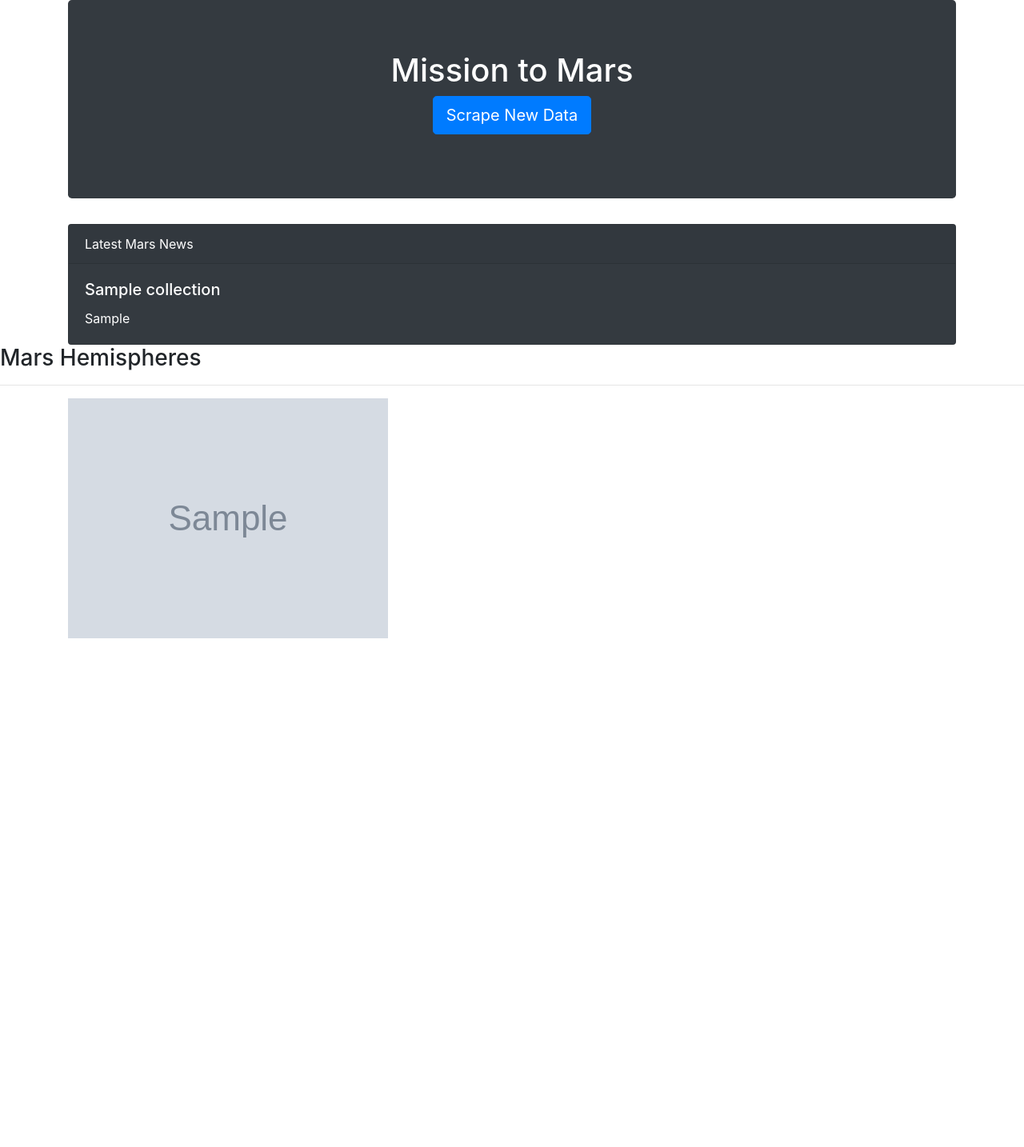
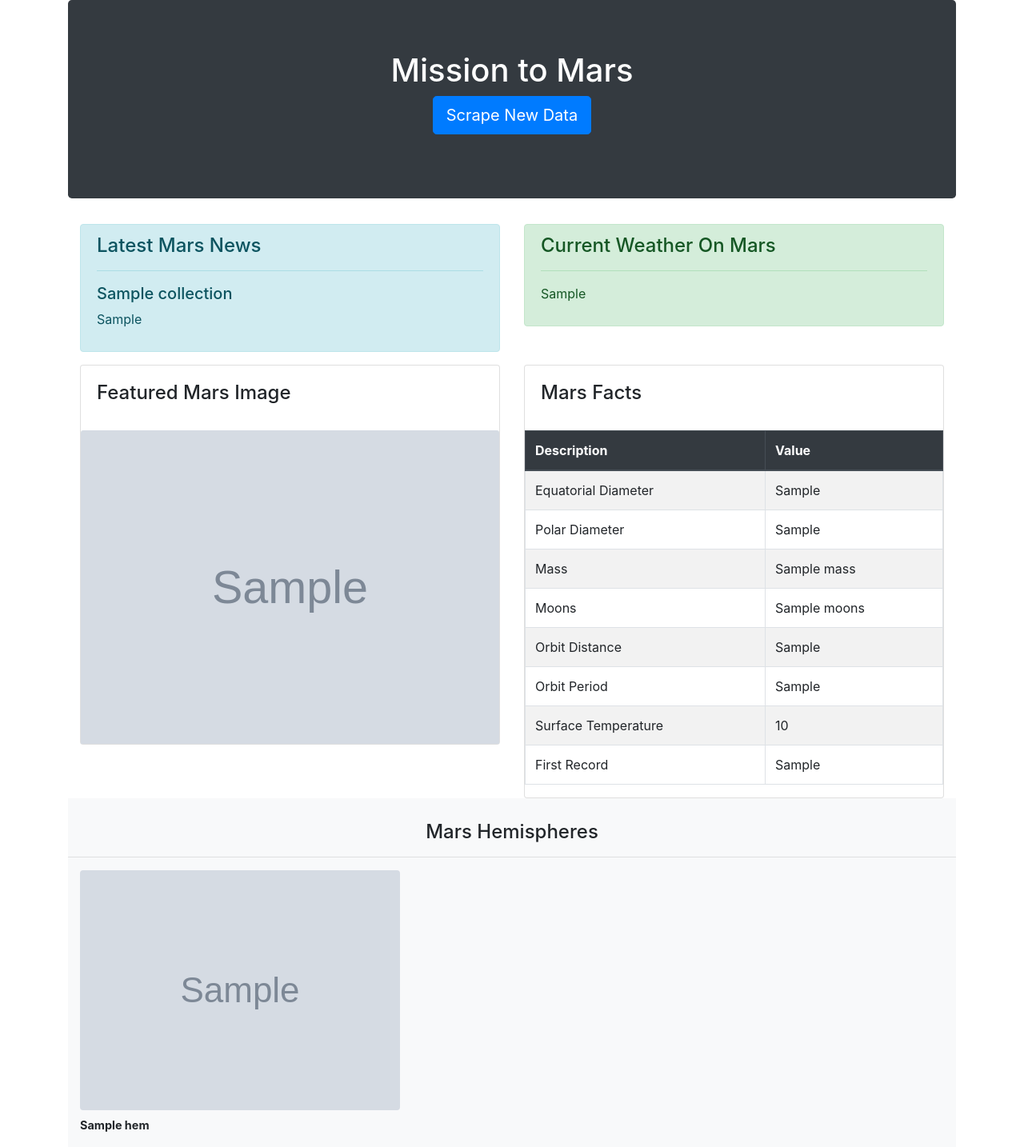
Before and after one commit to anulkar/web-scraping-challenge, a Flask app: page / in a window 1280 px wide. Shown: the whole page at 80% size. Before the commit the page ends 798 px from the top, so only its background shows below. Run offline with Flask 2, Linux system fonts and the light colour scheme; grey boxes marked "Sample" are stand-in pictures; a database or web service that is not in the repository returns one stand-in record (values such as "Sample title"); some libraries are stand-ins or nearby versions.

Commit message:
Final template HTML file that displays all of the scraped Mars data stored in MongoDB

```diff
--- a/Missions_to_Mars/templates/index.html
+++ b/Missions_to_Mars/templates/index.html
@@ -21,38 +21,116 @@
         <script src="https://cdn.jsdelivr.net/npm/popper.js@1.16.0/dist/umd/popper.min.js" integrity="sha384-Q6E9RHvbIyZFJoft+2mJbHaEWldlvI9IOYy5n3zV9zzTtmI3UksdQRVvoxMfooAo" crossorigin="anonymous"></script>
         <script src="https://stackpath.bootstrapcdn.com/bootstrap/4.4.1/js/bootstrap.min.js" integrity="sha384-wfSDF2E50Y2D1uUdj0O3uMBJnjuUD4Ih7YwaYd1iqfktj0Uod8GCExl3Og8ifwB6" crossorigin="anonymous"></script>
 
-        {% for mars_info in mars_data%}
         <div class="container">
             <div class="jumbotron bg-dark">
                 <h1 class="text-center text-white">Mission to Mars</h1>
                 <p class="text-center"><a class="btn btn-primary btn-lg" href="/scrape" role="button">Scrape New Data</a></p>
             </div>
-            <div class="card text-white bg-dark">
-                <div class="card-header">Latest Mars News</div>
-                <div class="card-body">
-                    <h5 class="card-title">{{mars_info.news_title}}</h5>
-                    <p class="card-text">{{mars_info.news_teaser}}</p>
+
+            {% for mars_info in mars_data%}
+            <div class="container">
+                <div class="row">
+                    <div class="col-md-6 col-sm-12">
+                        <div class="alert alert-info" role="alert">
+                            <h4>Latest Mars News</h4>
+                            <hr>
+                            <h5>{{mars_info.news_title}}</h5>
+                            <p>{{mars_info.news_teaser}}</p>
+                        </div>
+                    </div>
+                    <div class="col-md-6 col-sm-12">
+                        <div class="alert alert-success" role="alert">
+                            <h4>Current Weather On Mars</h4>
+                            <hr>
+                            <p>{{mars_info.mars_weather}}</p>
+                        </div>
+                    </div>
                 </div>
             </div>
-        </div>
 
-        <!-- <div class="container">
-            <div class="row"> -->
-                <div class="box white">
-                    <h3 class="title">Mars Hemispheres</h3>
-                    <hr>
-                    <div class="container">
-                    {% for hem in mars_info.mars_hemispheres%}
-                        <div class="row">
-                            <div class="col-md-6 col-sm-12">
-                                <img class="thumbnail" src="{{hem.img_url}}" alt="{{hem.title}}" >
+            <div class="box">
+                <div class="container">
+                    <div class="row">
+                        <div class="col-md-6 col-sm-12">
+                            <div class="card">
+                                <div class="card-body">
+                                  <h4 class="card-title">Featured Mars Image</h4>
+                                </div>
+                                <img src="{{mars_info.featured_image}}" class="card-img-top" alt="Featured Mars Image">
                             </div>
                         </div>
-                    {% endfor %}
+                        <div class="col-md-6 col-sm-12">
+                            <div class="card">
+                                <div class="card-body">
+                                  <h4 class="card-title">Mars Facts</h4>
+                                </div>
+                                <div class="table-responsive-lg">
+                                    <table class="table table-striped table-bordered">
+                                        <thead class="thead-dark">
+                                            <tr>
+                                                <th>Description</th>
+                                                <th>Value</th>
+                                            </tr>
+                                        </thead>
+                                        <tbody>
+                                            <tr>
+                                                <td>Equatorial Diameter</td>
+                                                <td>{{mars_info.Equatorial_Diameter}}</td>
+                                            </tr>
+                                            <tr>
+                                                <td>Polar Diameter</td>
+                                                <td>{{mars_info.Polar_Diameter}}</td>
+                                            </tr>
+                                            <tr>
+                                                <td>Mass</td>
+                                                <td>{{mars_info.Mass}}</td>
+                                            </tr>
+                                            <tr>
+                                                <td>Moons</td>
+                                                <td>{{mars_info.Moons}}</td>
+                                            </tr>
+                                            <tr>
+                                                <td>Orbit Distance</td>
+                                                <td>{{mars_info.Orbit_Distance}}</td>
+                                            </tr>
+                                            <tr>
+                                                <td>Orbit Period</td>
+                                                <td>{{mars_info.Orbit_Period}}</td>
+                                            </tr>
+                                            <tr>
+                                                <td>Surface Temperature</td>
+                                                <td>{{mars_info.Surface_Temperature}}</td>
+                                            </tr>
+                                            <tr>
+                                                <td>First Record</td>
+                                                <td>{{mars_info.Recorded_By}}</td>
+                                            </tr>
+                                        </tbody>
+                                    </table>
+                                </div>
+                            </div>
+                        </div>
                     </div>
                 </div>
-            <!-- </div>
-        </div> -->
-        {% endfor %}
+            </div>
+
+            <div class="box bg-light">
+                <h4 class="title text-center"><br>Mars Hemispheres</h3>
+                <hr>
+                <div class="container">
+                    <div class="row">
+                        {% for hem in mars_info.mars_hemispheres%}
+                        <div class="col-md-6 col-sm-12">
+                            <figure class="figure">
+                                <img src="{{hem.img_url}}" class="figure-img img-fluid rounded" alt="{{hem.title}}">
+                                <figcaption class="figure-caption text-body font-weight-bolder">{{hem.title}}</figcaption>
+                            </figure>
+                        </div>
+                        {% endfor %}
+                    </div>
+                </div>
+            </div>
+            {% endfor %}
+        </div>
     </body>
 </html>
```
